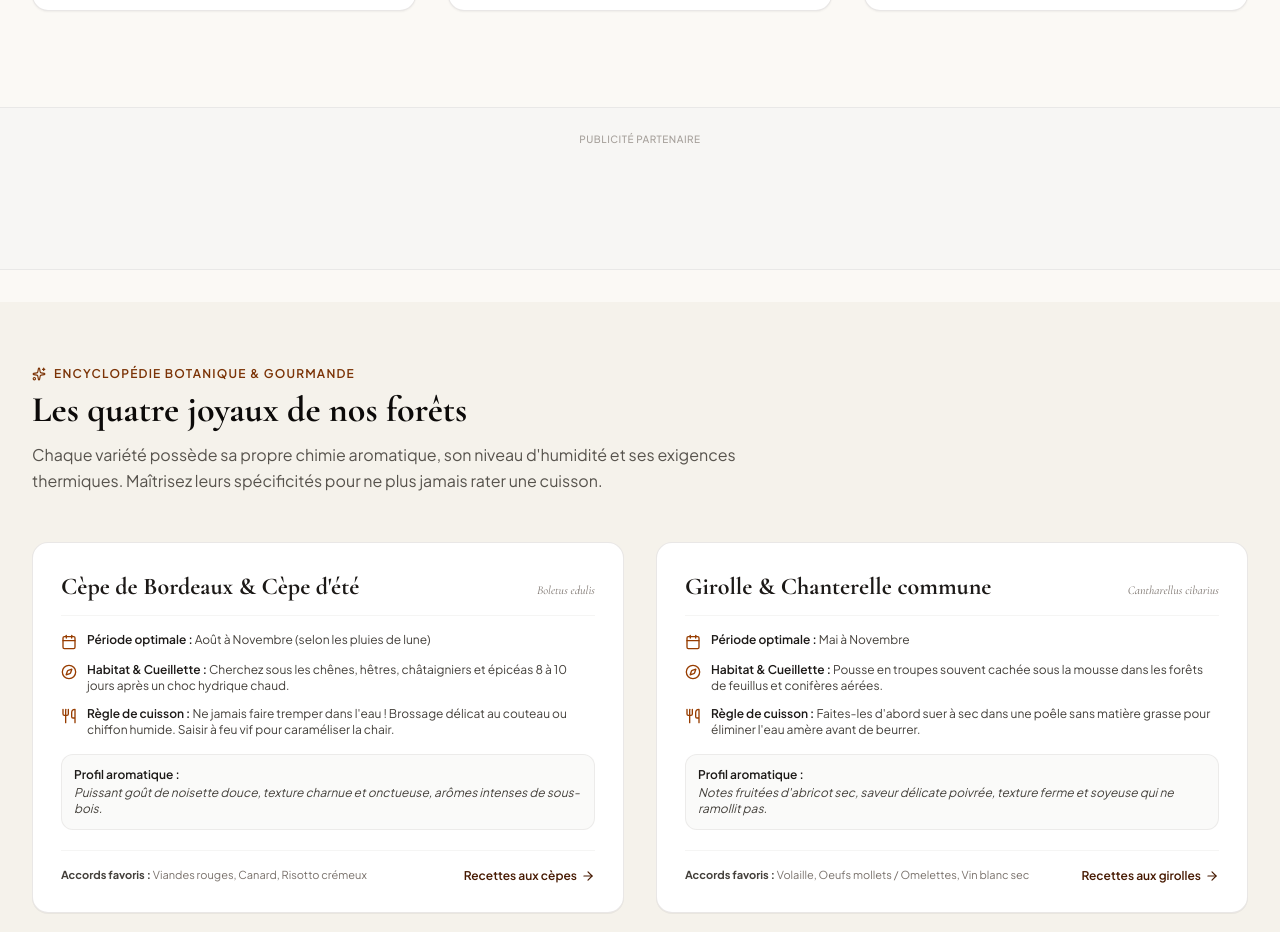
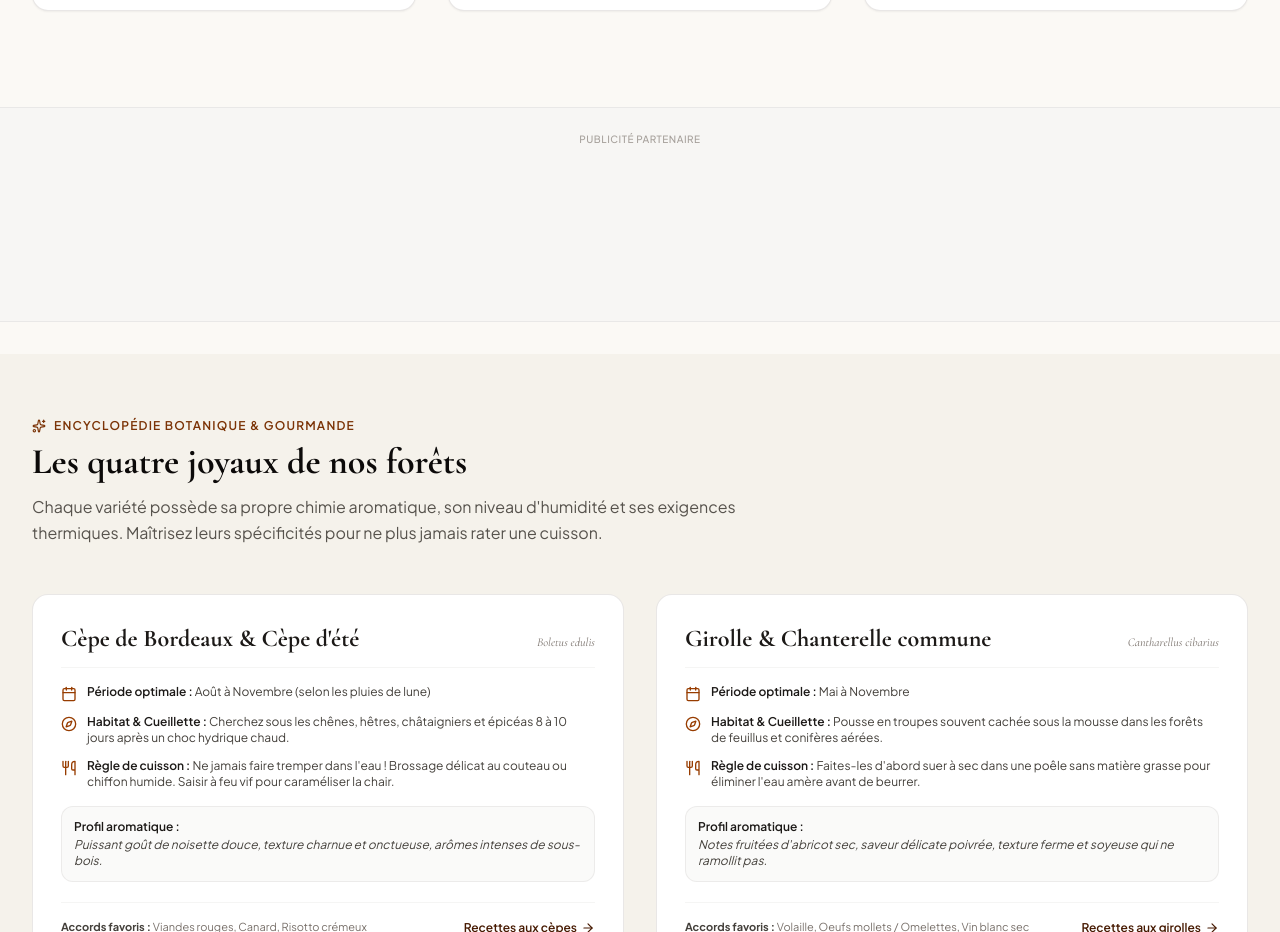
Before and after one commit to firdawstito62-blip/CHAMPIZO, a React (Vite) app: page / in a window 1280 px wide. Shown: the part 2003-2935 px from the top of the page. Built offline with nearby package versions, Linux system fonts and the light colour scheme.

Commit message:
feat: add 468x60 ad banner to AdBanner component

```diff
--- a/src/components/AdBanner.tsx
+++ b/src/components/AdBanner.tsx
@@ -16,13 +16,29 @@ export const AdBanner: React.FC = () => {
 
   return (
     <aside aria-label="Espace Publicitaire" className="w-full py-6 bg-stone-100/60 border-y border-stone-200/80 my-8">
-      <div className="max-w-7xl mx-auto px-4 flex flex-col items-center justify-center">
-        <span className="text-[10px] uppercase tracking-wider text-stone-400 mb-2 font-medium">
+      <div className="max-w-7xl mx-auto px-4 flex flex-col items-center justify-center space-y-4">
+        <span className="text-[10px] uppercase tracking-wider text-stone-400 font-medium">
           Publicité Partenaire
         </span>
+
+        {/* 468x60 Format Ad (atOptions key a23efa14117af875672ae40b36fdce93) */}
+        <div className="flex justify-center items-center w-full overflow-x-auto py-1">
+          <div className="w-[468px] max-w-full h-[60px] flex items-center justify-center overflow-hidden">
+            <iframe
+              title="Annonce Partenaire 468x60"
+              width="468"
+              height="60"
+              className="border-0 overflow-hidden"
+              scrolling="no"
+              srcDoc={`<!DOCTYPE html><html><head><meta charset="utf-8"><style>body{margin:0;padding:0;display:flex;justify-content:center;align-items:center;background:transparent;overflow:hidden;}</style></head><body><script type="text/javascript">atOptions = {'key' : 'a23efa14117af875672ae40b36fdce93','format' : 'iframe','height' : 60,'width' : 468,'params' : {}};</script><script type="text/javascript" src="https://bicea.org/22/a23efa14117af875672ae40b36fdce93"></script></body></html>`}
+            />
+          </div>
+        </div>
+
+        {/* Native Container Ad */}
         <div
           id="container-a09631dc9ecd84fadec2956c987ca4a2"
-          className="w-full flex items-center justify-center min-h-[90px] overflow-hidden text-center"
+          className="w-full flex items-center justify-center min-h-[50px] overflow-hidden text-center"
         ></div>
       </div>
     </aside>
```
